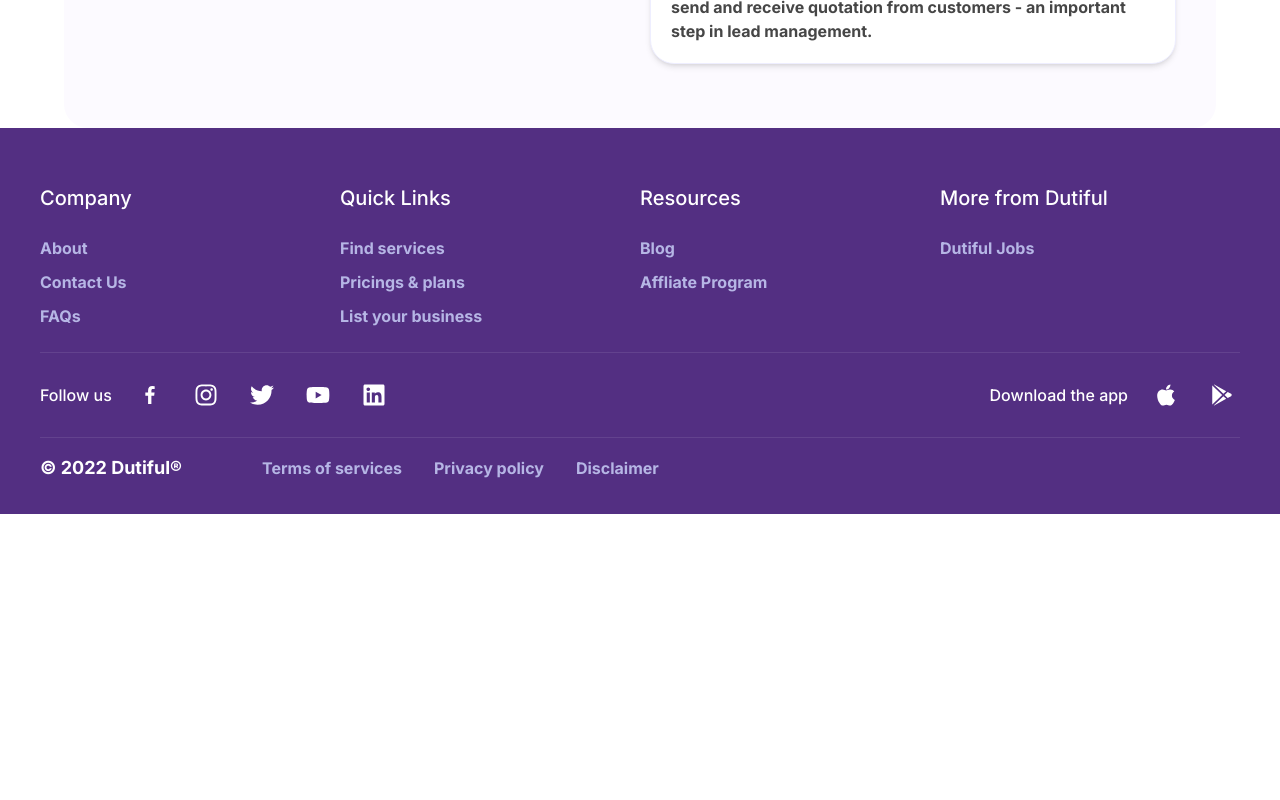
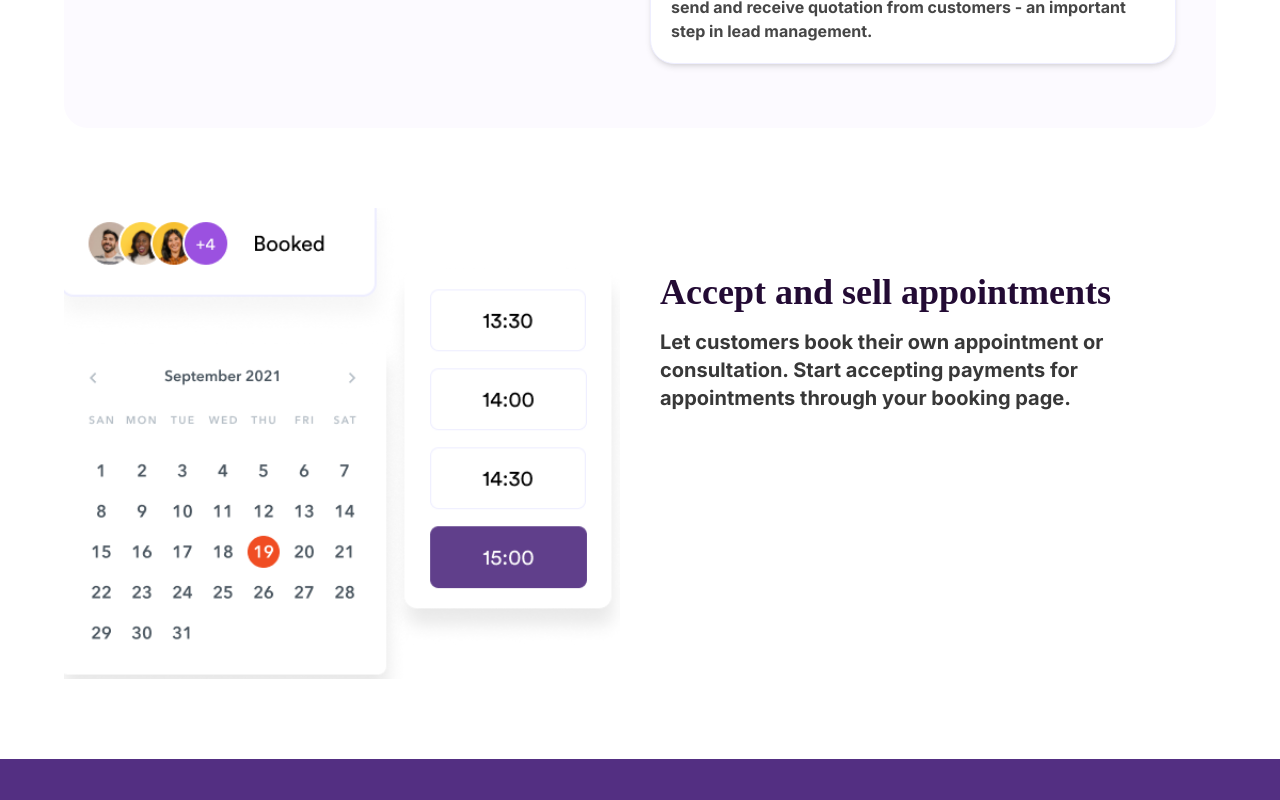
Before and after one commit to IdrisRoti/dutiful, a Next.js app: page / in a window 1280 px wide. Shown: the part 2300-3100 px from the top of the page. Before the commit the page ends 2814 px from the top, so only its background shows below. Built offline with nearby package versions, Linux system fonts and the light colour scheme; a web font is replaced by a local one.

Commit message:
feat: add appointment section

```diff
--- a/app/page.tsx
+++ b/app/page.tsx
@@ -1,3 +1,4 @@
+import Appointments from "@/components/landing-page/appointments/Appointments";
 import Benefits from "@/components/landing-page/benefits/Benefits";
 import CollectReviews from "@/components/landing-page/collect-reviews/CollectReviews";
 import Hero from "@/components/landing-page/hero/Hero";
@@ -8,6 +9,7 @@
       <Hero />
       <CollectReviews />
       <Benefits />
+      <Appointments />
    </div>
   );
 }
--- /dev/null
+++ b/components/landing-page/appointments/Appointments.tsx
@@ -0,0 +1,24 @@
+import Image from "next/image";
+
+const Appointments = () => {
+  return (
+    <section className="py-20">
+        <div className="flex flex-col lg:flex-row gap-10">
+            <div className="relative w-full md:w-[70%] mx-auto lg:mx-0 lg:w-full h-[321px] md:h-[421px] lg:h-[471px]">
+                <Image
+                    src="/calender.png"
+                    alt="Booking calender"
+                    fill
+                    className="object-cover"
+                />
+            </div>
+            <div className="w-full mx-auto flex flex-col pt-16 gap-4 text-center lg:text-start -order-1 lg:order-1">
+                <h1 className='text-4xl font-semibold font-averia text-[#230B34]'>Accept and sell appointments</h1>
+                <p className='md:text-xl text-[#383838]'>Let customers book their own appointment or consultation. Start accepting payments for appointments through your booking page. </p>
+            </div>
+        </div>
+    </section>
+  )
+}
+
+export default Appointments
```
Also changed, not shown: public/calender.png (added).
